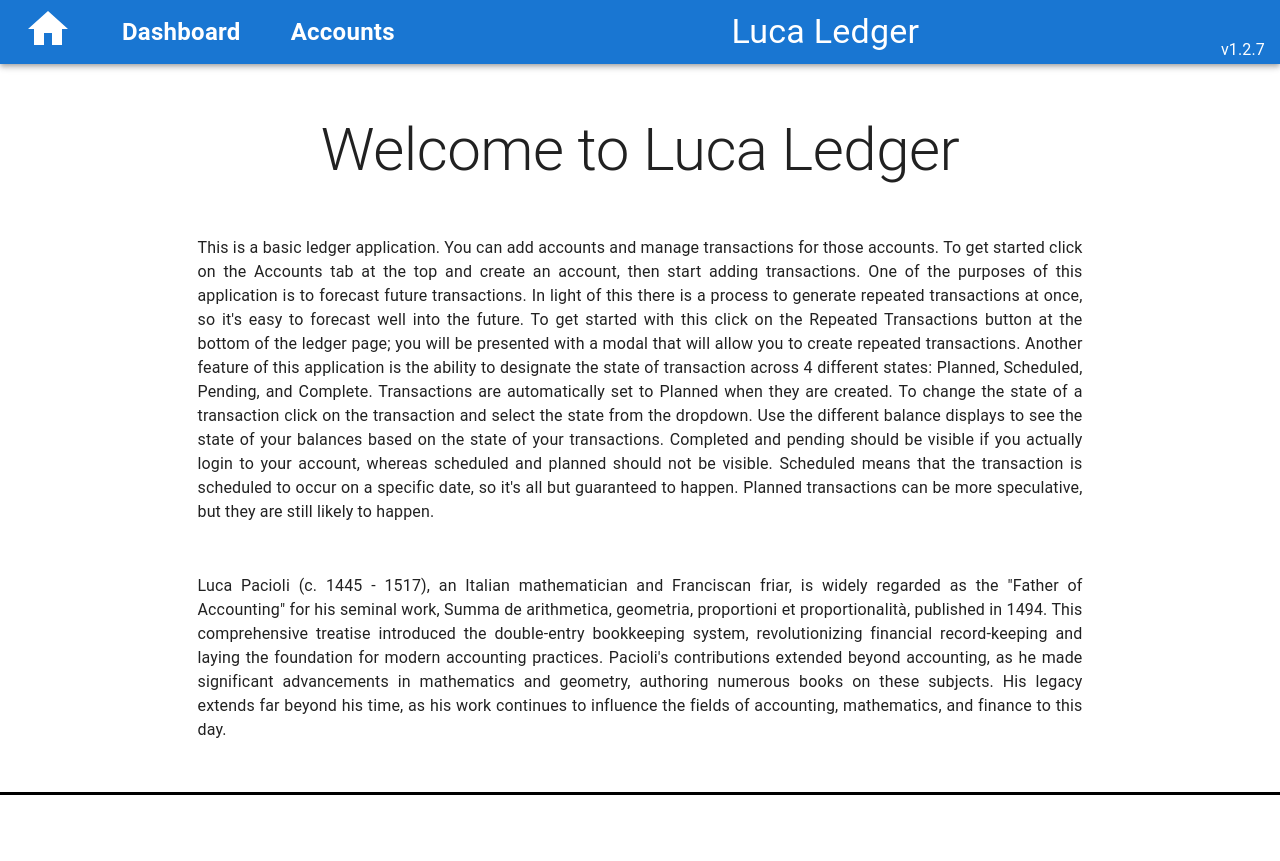
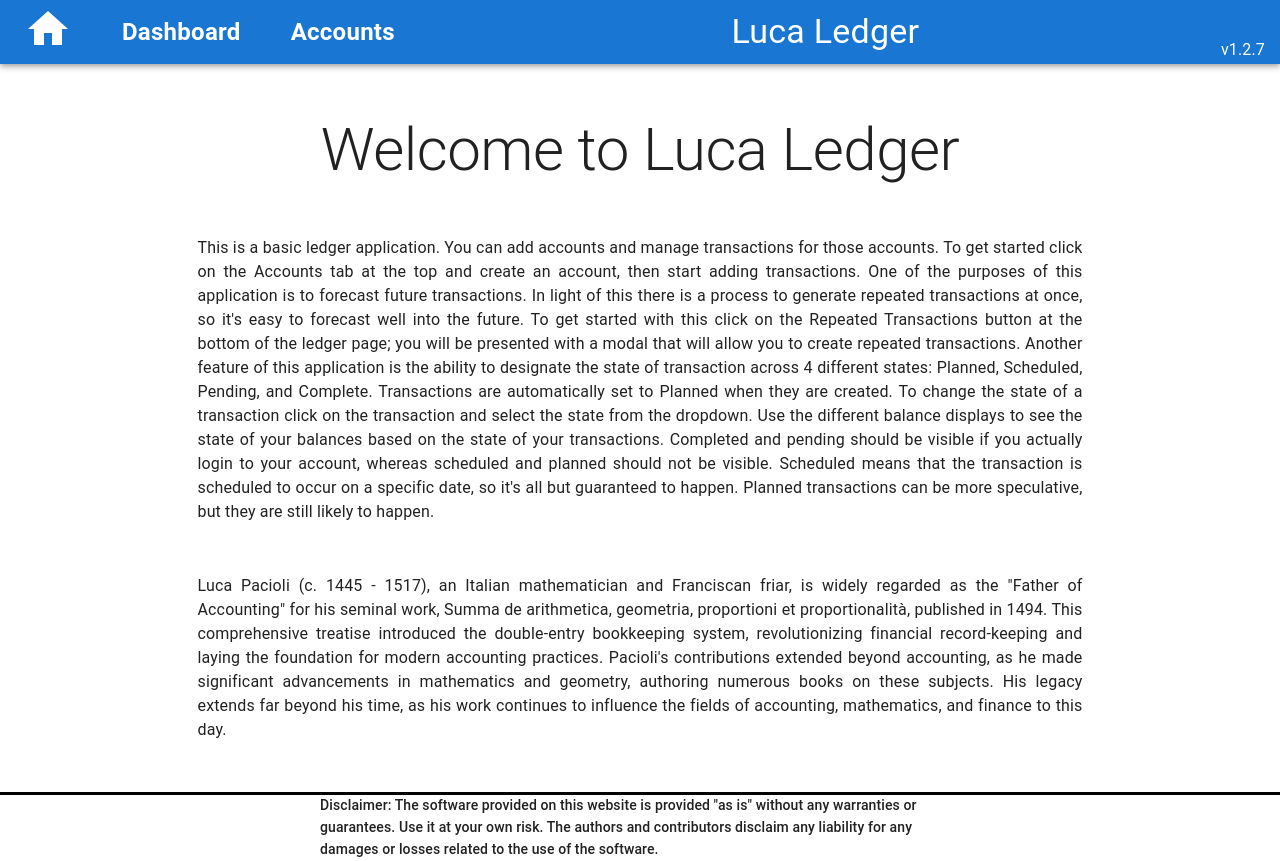
Before and after one commit to jwaspin/luca-ledger, a React (Vite) app: page / in a window 1280 px wide. Before the commit the page ends 800 px from the top, so only its background shows below. Built offline with nearby package versions, Linux system fonts and the light colour scheme.

Commit message:
Add Legal Disclaimer

```diff
--- a/src/config.js
+++ b/src/config.js
@@ -6,6 +6,8 @@ const config = {
     "This is a basic ledger application. You can add accounts and manage transactions for those accounts. To get started click on the Accounts tab at the top and create an account, then start adding transactions. One of the purposes of this application is to forecast future transactions. In light of this there is a process to generate repeated transactions at once, so it's easy to forecast well into the future. To get started with this click on the Repeated Transactions button at the bottom of the ledger page; you will be presented with a modal that will allow you to create repeated transactions. Another feature of this application is the ability to designate the state of transaction across 4 different states: Planned, Scheduled, Pending, and Complete. Transactions are automatically set to Planned when they are created. To change the state of a transaction click on the transaction and select the state from the dropdown. Use the different balance displays to see the state of your balances based on the state of your transactions. Completed and pending should be visible if you actually login to your account, whereas scheduled and planned should not be visible. Scheduled means that the transaction is scheduled to occur on a specific date, so it's all but guaranteed to happen. Planned transactions can be more speculative, but they are still likely to happen.",
   lucaBio:
     'Luca Pacioli (c. 1445 - 1517), an Italian mathematician and Franciscan friar, is widely regarded as the "Father of Accounting" for his seminal work, Summa de arithmetica, geometria, proportioni et proportionalità, published in 1494. This comprehensive treatise introduced the double-entry bookkeeping system, revolutionizing financial record-keeping and laying the foundation for modern accounting practices. Pacioli\'s contributions extended beyond accounting, as he made significant advancements in mathematics and geometry, authoring numerous books on these subjects. His legacy extends far beyond his time, as his work continues to influence the fields of accounting, mathematics, and finance to this day.',
+  legalDisclaimer:
+    'Disclaimer: The software provided on this website is provided "as is" without any warranties or guarantees. Use it at your own risk. The authors and contributors disclaim any liability for any damages or losses related to the use of the software.',
 };
 
 export default config;
--- a/src/views/Home/Home.jsx
+++ b/src/views/Home/Home.jsx
@@ -4,6 +4,7 @@ import config from '@/config';
 
 export default function Home() {
   return (
+    <Box>
       <Box
         style={{
           borderBottom: '3px solid black',
@@ -32,5 +33,20 @@ export default function Home() {
           {config.lucaBio}
         </Typography>
       </Box>
+      <Box
+        style={{
+          display: 'flex',
+          flexDirection: 'column',
+          alignItems: 'center',
+        }}
+      >
+        <Typography
+          variant='subtitle2'
+          width='50%'
+        >
+          {config.legalDisclaimer}
+        </Typography>
+      </Box>
+    </Box>
   );
 }
```
Lines whose indentation alone changed are shown as unchanged.
